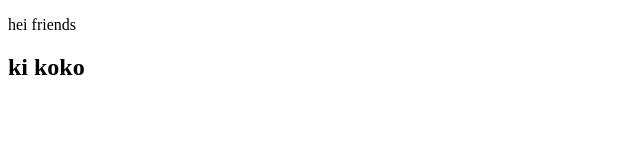
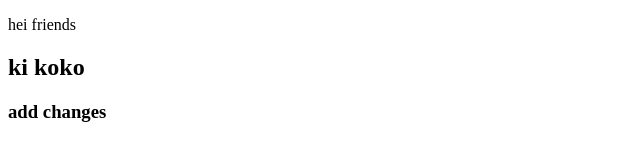
Before and after one commit to soumyasreekrishna/datewithgit-sample, a plain HTML site: page hey.html in a window 1280 px wide. Shown: the whole page, without its empty margins (0-640 px from the left). Drawn offline with Linux system fonts and the light colour scheme.

Commit message:
hey file again modified

```diff
--- a/hey.html
+++ b/hey.html
@@ -10,6 +10,7 @@
    <p>hei friends</p>
    <div>
     <h2>ki koko</h2>
+    <h3>add changes</h3>
    </div>
 </body>
 </html>
```
